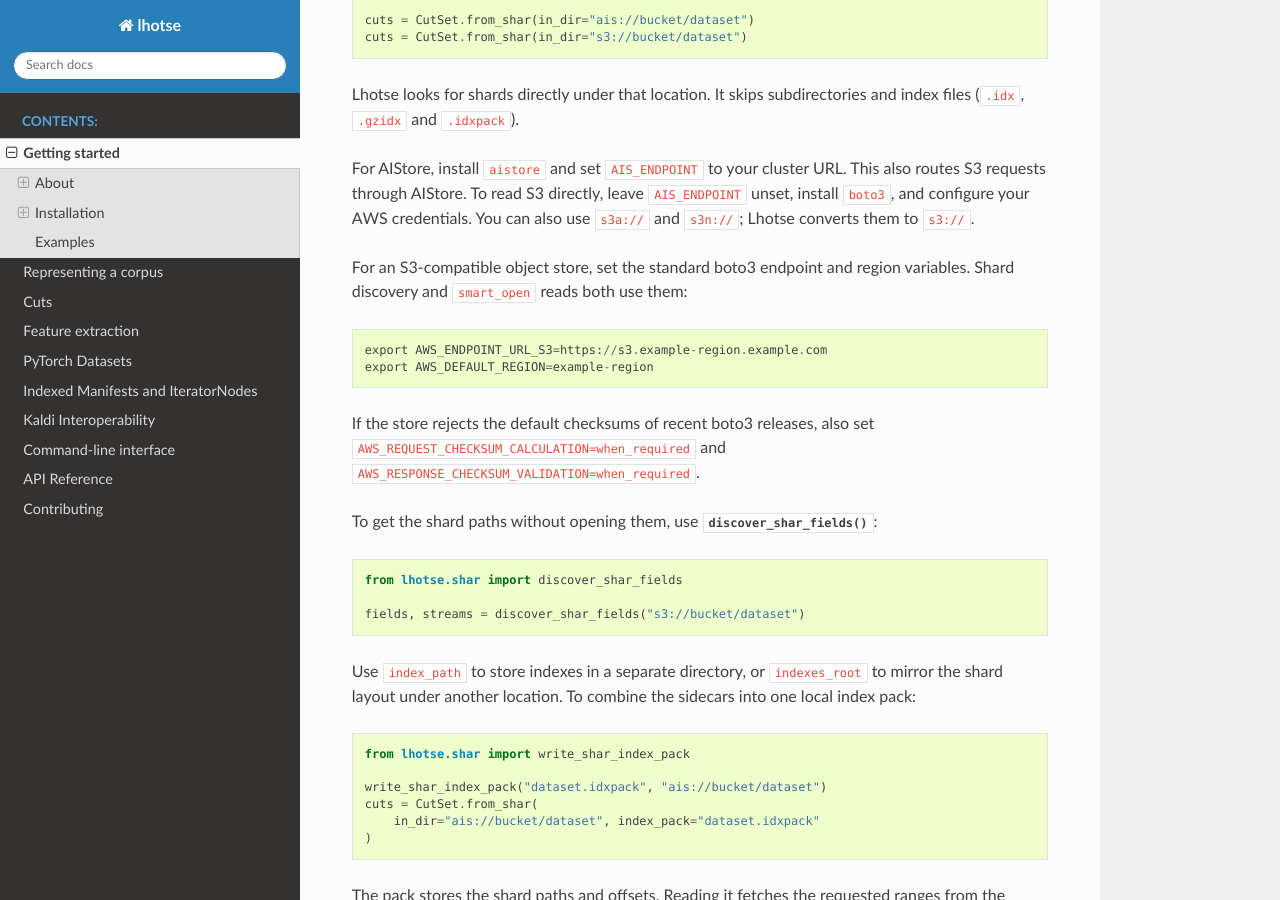
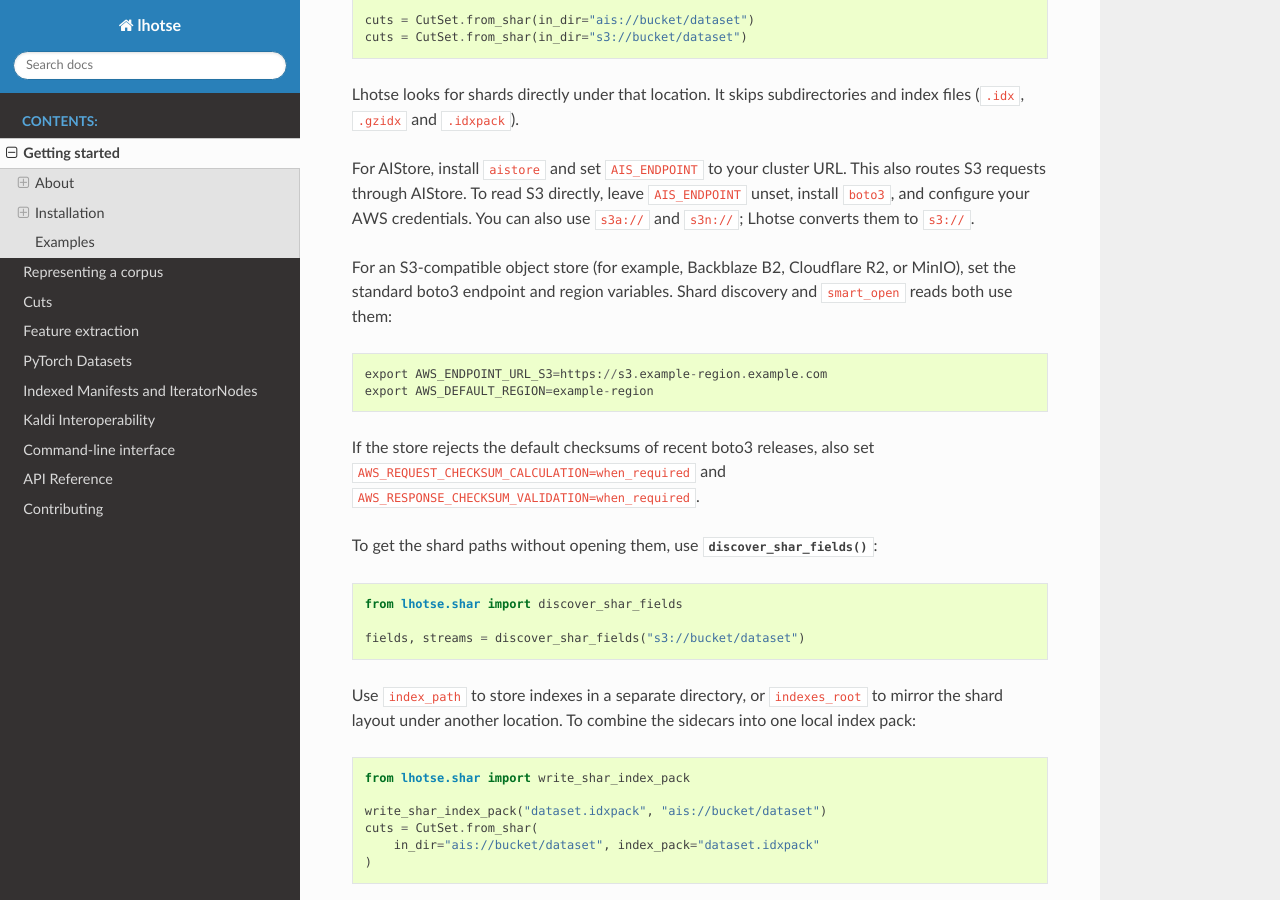
Before and after one commit to lhotse-speech/lhotse, a Sphinx documentation site: the page built from docs/getting-started.rst, in a window 1280 px wide and 900 px high, scrolled down 4332 px. Built offline with Sphinx 7.4.7 and the Read the Docs theme 3.1.0, drawn with Linux system fonts in a browser that asks for light colours; pages that are not in the unit, such as notebooks, are missing from menus; the version number could not be read and is left out.

Commit message:
docs: name example S3-compatible services

```diff
--- a/docs/getting-started.rst
+++ b/docs/getting-started.rst
@@ -167,7 +167,7 @@ This also routes S3 requests through AIStore. To read S3 directly, leave
 ``AIS_ENDPOINT`` unset, install ``boto3``, and configure your AWS credentials.
 You can also use ``s3a://`` and ``s3n://``; Lhotse converts them to ``s3://``.
 
-For an S3-compatible object store, set the standard boto3 endpoint and region
+For an S3-compatible object store (for example, Backblaze B2, Cloudflare R2, or MinIO), set the standard boto3 endpoint and region
 variables. Shard discovery and ``smart_open`` reads both use them::
 
     export AWS_ENDPOINT_URL_S3=https://s3.example-region.example.com
```
